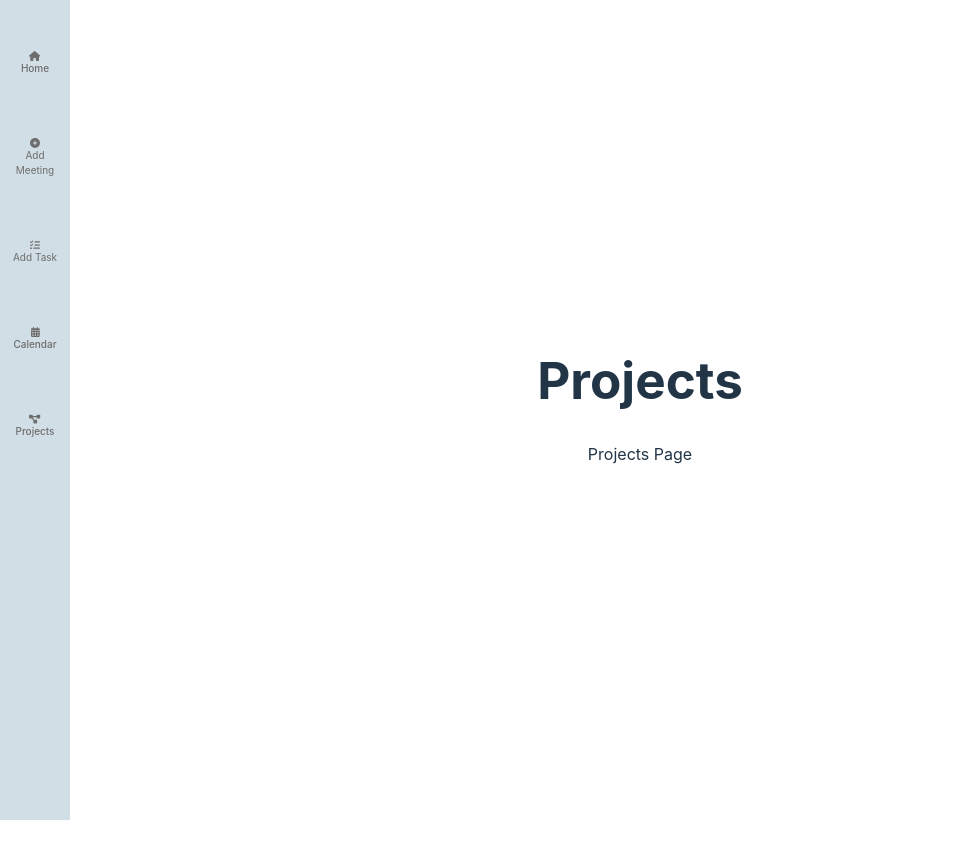
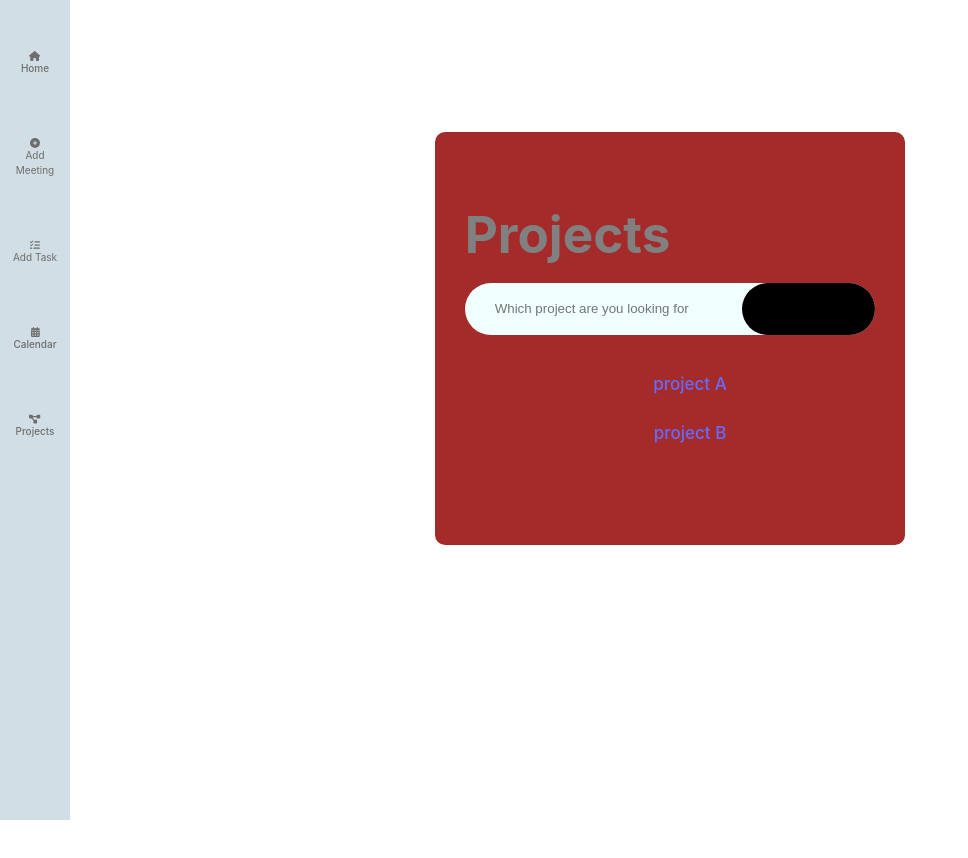
Before and after one commit to kimberlytmq/hackforgood, a React (Vite) app: page /projects in a window 1280 px wide. Shown: the top 858 px of the page, without its empty margins (0-968 px from the left). Before the commit the page ends 800 px from the top, so only its background shows below. Built offline with nearby package versions, Linux system fonts and the light colour scheme.

Commit message:
Project and projectpages added

```diff
--- a/src/App.jsx
+++ b/src/App.jsx
@@ -4,6 +4,7 @@ import './App.css';
 import Home from './pages/Home.jsx';
 import Calendar from './pages/Calendar.jsx';
 import Projects from './pages/Projects.jsx';
+import ProjectPage from './components/projectPage.jsx';
 
 function App() {
   return (
@@ -14,6 +15,7 @@ function App() {
         <Route path="/home" element={<Home />} />
         <Route path="/calendar" element={<Calendar />} />
         <Route path="/projects" element={<Projects />} />
+        <Route path="/project/:name" element={<ProjectPage />} />
       </Routes>
     </Router>
   );
--- /dev/null
+++ b/src/components/projectPage.jsx
@@ -0,0 +1,13 @@
+import { useParams } from "react-router-dom";
+
+function projectPage() {
+    const {name} = useParams();
+
+    return (
+        <div>
+            <h1>project page</h1>
+        </div>
+    );
+}
+
+export default projectPage;
--- /dev/null
+++ b/src/pages/Projects.css
@@ -0,0 +1,56 @@
+
+.container{
+    width: 100%;
+    min-height: 100vh;
+    padding: 0px;
+    align
+}
+.projectPage{
+    width: 100%;
+    max-width: 540px;
+    top: 0;
+    left: 0;
+    margin: 100px auto 20px;
+    padding: 40px 30px 70px;
+    background-color: brown;
+    border-radius: 10px;
+}
+.projectPage h1{
+    color:grey;
+    display: flex;
+    align-items: flex-start;
+    margin-bottom: 20px;
+}
+.row{
+    display: flex;
+    align-items: center;
+    justify-content: space-between;
+    background-color:azure;
+    border-radius: 30px;
+    padding-left: 20px;
+    margin-bottom: 25px;
+}
+input{
+    flex: 1;
+    border: none;
+    background: transparent;
+    outline: none;
+    padding: 10px;
+    font-wegiht: 14px;
+}
+button{
+    border: none;
+    outline: none;
+    padding: 16px 40px;
+    background-color: black;
+    font-size: 16px;
+    cursor: pointer;
+    border-radius: 30px;
+}
+ul li{
+    list-style:none;
+    font-size: 17px;
+    padding: 12px 8px 12px;
+    user-select: none;
+    cursor: pointer;
+}
--- a/src/pages/Projects.jsx
+++ b/src/pages/Projects.jsx
@@ -1,10 +1,36 @@
+import "./Projects.css";
+import { Link } from 'react-router-dom';
+
+const projects = [
+  {name: "project A"},
+  {name: "project B"},
+];
+
 function Projects() {
   return (
-    <div>
-      <h1>Projects</h1>
-      <p>Projects Page</p>
+    <div className="container">
+      <div className="projectPage">
+        <h1>Projects</h1>
+        <div className="row">
+          <input type="text" id="input-box" placeholder="Which project are you looking for" />
+          <button>Search</button>
+        </div>
+        <ul>
+          {projects.map((project) => (
+            <li key ={project.id}>
+              <Link to={`/project/${project.name}`}>{project.name}</Link>
+            </li>
+          ))}
+        </ul>
+
+      </div>
     </div>
+
   );
 }
 
+function projectButton({ title }) {
+  return;
+}
+
 export default Projects;
```
Also changed, not shown: package.json (+2 -5 lines), 1 other file (tests, documents, lock files or other folders).
